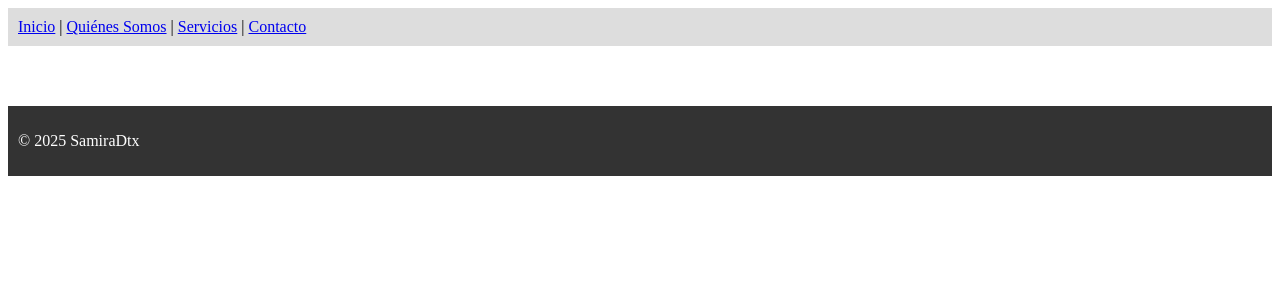
After one commit to BorjaGaspar/Prueba_1, a Django app: template core/templates/core/base.html in a window 1280 px wide. The commit adds this page. Shown: the top 300 px of the page. Run offline with Django 5.2, Linux system fonts and the light colour scheme; the template is opened without the code that fills it, so the values that code supplies are empty.

Commit message:
Implementada estructura base y herencia de plantillas

```diff
--- /dev/null
+++ b/core/templates/core/base.html
@@ -0,0 +1,26 @@
+<!DOCTYPE html>
+<html lang="es">
+<head>
+    <meta charset="UTF-8">
+    <title>{% block title %}SamiraDTx{% endblock %}</title>
+</head>
+<body>
+
+    <nav style="background: #ddd; padding: 10px;">
+        <a href="{% url 'home' %}">Inicio</a> |
+        <a href="#">Quiénes Somos</a> |
+        <a href="#">Servicios</a> |
+        <a href="#">Contacto</a>
+    </nav>
+
+    <main style="padding: 20px;">
+        {% block content %}
+        {% endblock %}
+    </main>
+
+    <footer style="background: #333; color: white; padding: 10px; margin-top: 20px;">
+        <p>&copy; 2025 SamiraDtx</p>
+    </footer>
+
+</body>
+</html>
```
Also changed, not shown: core/templates/core/home.html (+9 -2 lines).
